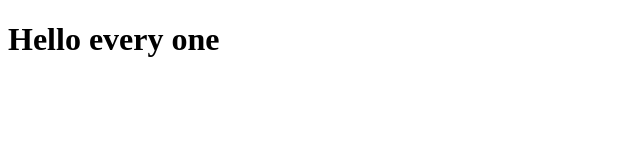
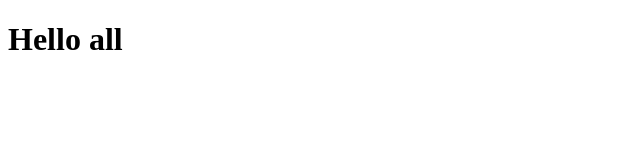
Before and after one commit to rabinsonmahakud/calculator, a plain HTML site: page index.html in a window 1280 px wide. Shown: the whole page, without its empty margins (0-640 px from the left). Drawn offline with Linux system fonts and the light colour scheme.

Commit message:
hello
hey

```diff
--- a/index.html
+++ b/index.html
@@ -6,6 +6,6 @@
     <title>Document</title>
 </head>
 <body>
-    <H1>Hello every one</H1>
+    <H1>Hello all</H1>
 </body>
 </html>
```
